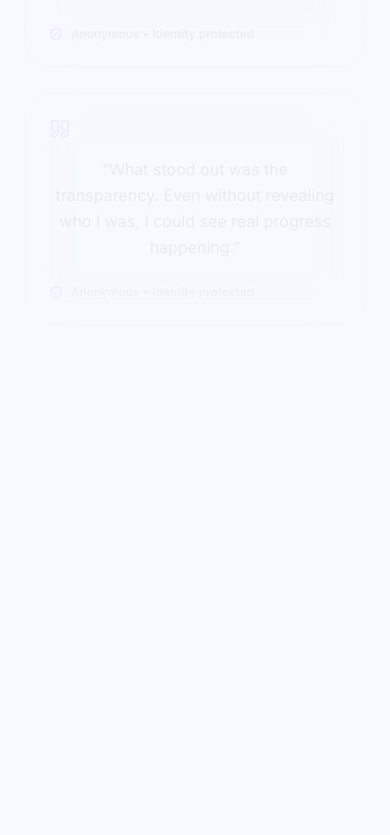
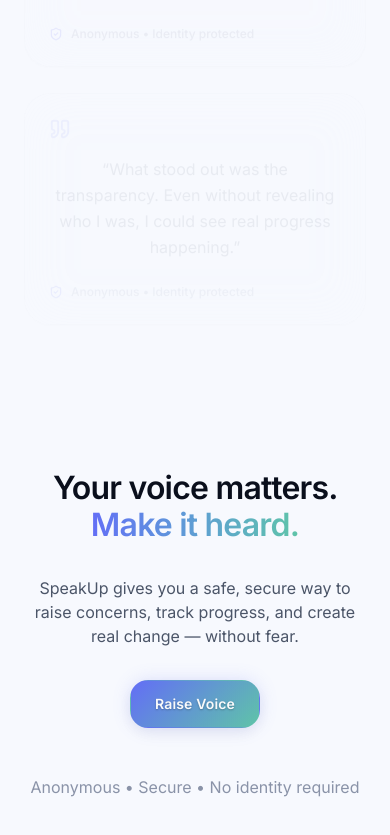
Before and after one commit to krishnasahu22032003/SpeakUp, a React (Vite) app in the folder frontend/: page / in a window 390 px wide. Shown: the part 6593-7428 px from the top of the page. Before the commit the page ends 6951 px from the top, so only its background shows below. Built offline with nearby package versions, Linux system fonts and the light colour scheme; a web font is replaced by a local one.

Commit message:
Cta section added

```diff
--- /dev/null
+++ b/frontend/src/components/landing/CTA.tsx
@@ -0,0 +1,83 @@
+import Button from "../ui/Button";
+import { ArrowRight } from "lucide-react";
+import { useEffect, useRef } from "react";
+import gsap from "gsap";
+import { ScrollTrigger } from "gsap/ScrollTrigger";
+gsap.registerPlugin(ScrollTrigger);
+
+const CTA = () => {
+  const containerRef = useRef(null);
+
+  useEffect(() => {
+    const ctx = gsap.context(() => {
+
+      const tl = gsap.timeline({
+        scrollTrigger: {
+          trigger: containerRef.current,
+          start: "top 85%",
+          toggleActions: "play none none none",
+        },
+        defaults: { ease: "power2.out" }
+      });
+
+      tl.from(".cta-title", {
+        y: 60,
+        opacity: 0,
+        duration: 1.2,
+      })
+
+      .from(".cta-subtext", {
+        y: 40,
+        opacity: 0,
+        duration: 1,
+      }, "-=0.6")
+
+      .from(".cta-buttons", {
+        y: 30,
+        opacity: 0,
+        duration: 1,
+      }, "-=0.6");
+
+    }, containerRef);
+
+    return () => ctx.revert();
+  }, []);
+
+  return (
+    <section
+      ref={containerRef}
+      className="relative py-28 px-6 overflow-hidden"
+    >
+
+      <div className="absolute inset-0 -z-10 bg-[var(--gradient-mesh)] blur-[120px] opacity-70" />
+
+      <div className="max-w-[900px] mx-auto text-center flex flex-col items-center gap-8">
+
+        <h2 className="cta-title text-[30px] sm:text-[36px] lg:text-[44px] font-semibold text-[var(--text-primary)] leading-[1.15] tracking-tight">
+          Your voice matters.{" "}
+          <span className="bg-gradient-to-r from-[var(--accent-core)] to-[var(--accent-aurora)] bg-clip-text text-transparent">
+            Make it heard.
+          </span>
+        </h2>
+
+        <p className="cta-subtext text-[16px] sm:text-[18px] text-[var(--text-secondary)] max-w-2xl">
+          SpeakUp gives you a safe, secure way to raise concerns, track progress,
+          and create real change — without fear.
+        </p>
+
+        <div className="cta-buttons flex flex-wrap justify-center gap-4">
+          <Button>
+            Raise Voice
+          </Button>
+        </div>
+
+        <p className="text-sm text-[var(--text-muted)] pt-4">
+          Anonymous • Secure • No identity required
+        </p>
+
+      </div>
+    </section>
+  );
+};
+
+export default CTA;
--- a/frontend/src/pages/LandingPage.tsx
+++ b/frontend/src/pages/LandingPage.tsx
@@ -4,6 +4,7 @@ import Header from "../components/landing/Header"
 import Hero from "../components/landing/Hero"
 import Fight from "../components/landing/Fight"
 import Testimonials from "../components/landing/Testimonials"
+import CTA from "../components/landing/CTA"
 
 const LandingPage = () => {
   return (
@@ -14,6 +15,7 @@ const LandingPage = () => {
       <About/>
       <Fight/>
       <Testimonials/>
+      <CTA/>
     </div>
   )
 }
```
